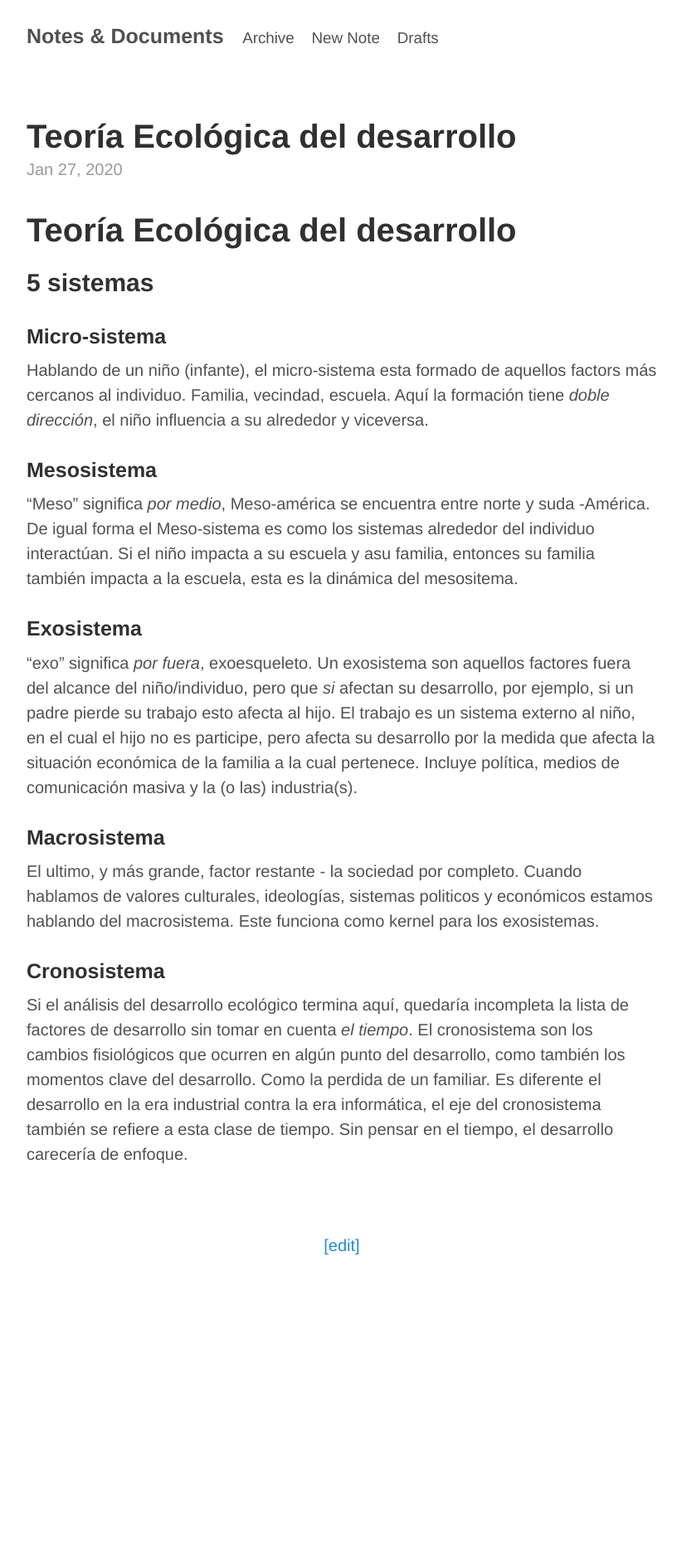
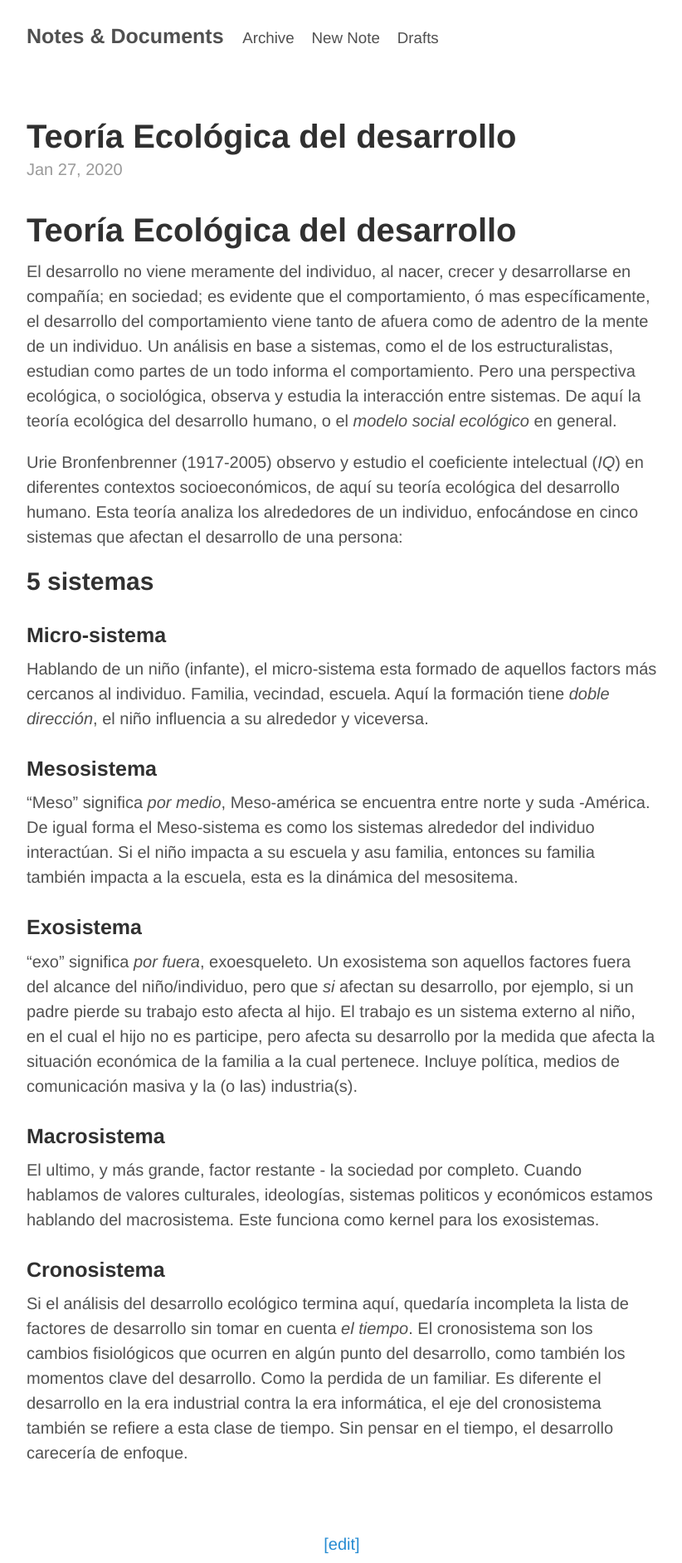
Before and after one commit to alex-esc/notes, a Jekyll site: the page built from _posts/2020-01-27-teoria-ecologica-desarollo.md, in a window 1280 px wide. Shown: the whole page at 83% size, without its empty margins (228-1050 px from the left). Built offline with Jekyll 4.4.1, drawn with Linux system fonts in a browser that asks for light colours; before the commit the page ends 1524 px from its top, so only the background shows below that.

Commit message:
Update 2020-01-27-teoria-ecologica-desarollo.md

```diff
--- a/_posts/2020-01-27-teoria-ecologica-desarollo.md
+++ b/_posts/2020-01-27-teoria-ecologica-desarollo.md
@@ -7,6 +7,10 @@ semester: '1'
 
 
 # Teoría Ecológica del desarrollo
+
+El desarrollo no viene meramente del individuo, al nacer, crecer y desarrollarse en compañía; en sociedad; es evidente que el comportamiento, ó mas específicamente, el desarrollo del comportamiento viene tanto de afuera como de adentro de la mente de un individuo. Un análisis en base a sistemas, como el de los estructuralistas, estudian como partes de un todo informa el comportamiento. Pero una perspectiva ecológica, o sociológica, observa y estudia la interacción entre sistemas. De aquí la teoría ecológica del desarrollo humano, o el *modelo social ecológico* en general.
+
+Urie Bronfenbrenner (1917-2005) observo y estudio el coeficiente intelectual (*IQ*) en diferentes contextos socioeconómicos, de aquí su teoría ecológica del desarrollo humano. Esta teoría analiza los alrededores de un individuo, enfocándose en cinco sistemas que afectan el desarrollo de una persona:
 
 ## 5 sistemas
 
```
